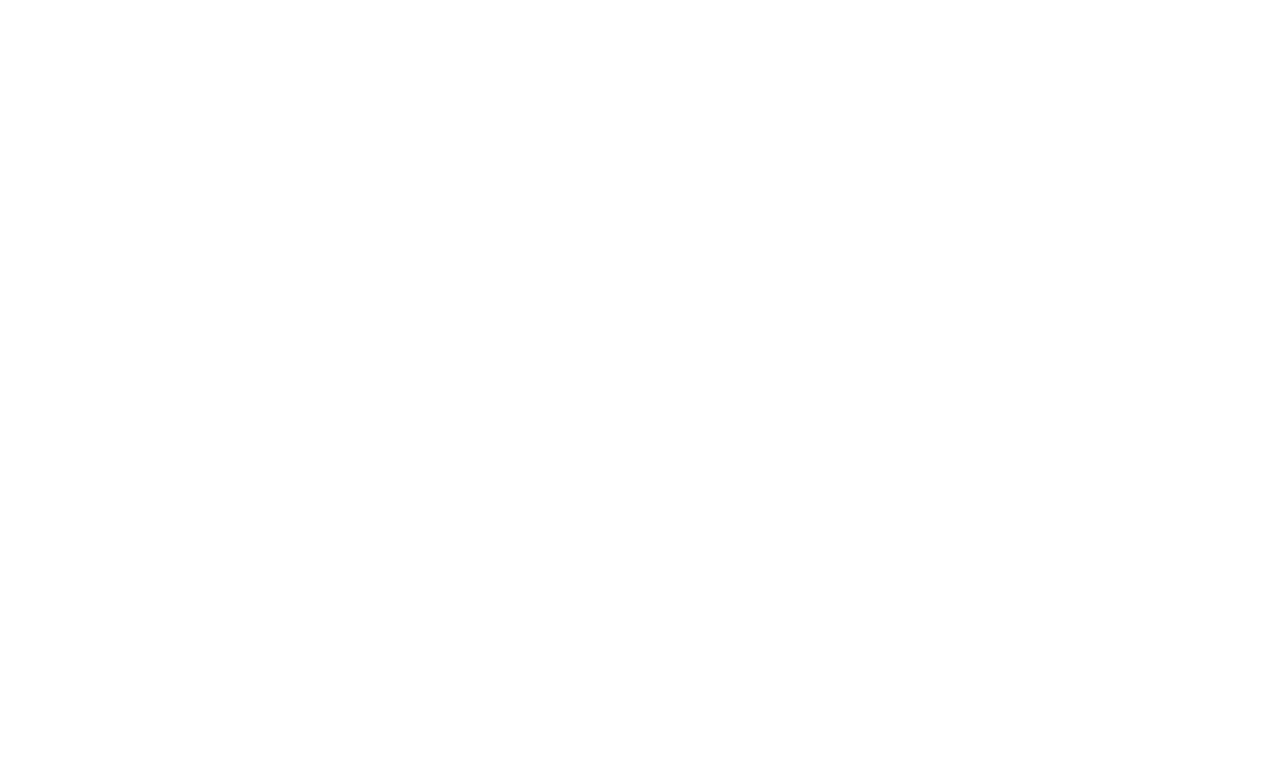
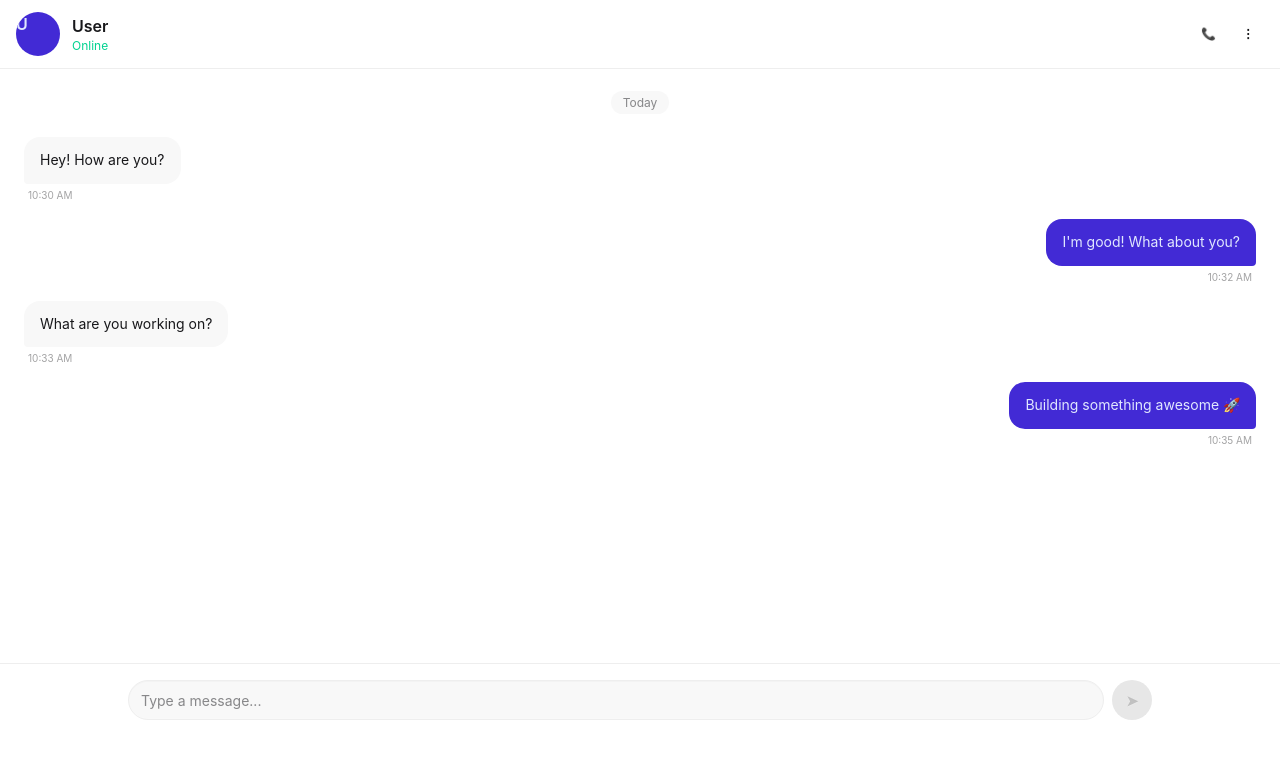
Before and after one commit to Aayush-Roy/codemates-ui, a React (Vite) app: page /chat/1 in a window 1280 px wide. Before the commit this address had no page. Shown: the top 758 px of the page. Built offline with nearby package versions, Linux system fonts and the light colour scheme.

Commit message:
chat ui init

```diff
--- a/src/App.jsx
+++ b/src/App.jsx
@@ -8,6 +8,7 @@ import Feed from "./components/Feed"
 import Connections from "./components/Connections"
 import Request from "./components/Request"
 import Premium from "./components/Premium"
+import Chat from "./components/chat/Chat"
 
 const App = () => {
   return (
@@ -22,7 +23,9 @@ const App = () => {
         <Route path="/connections" element={<Connections/>}/>
         <Route path="/requests" element={<Request/>}/>
          <Route path="/premium" element={<Premium/>}/>
+
       </Route>
+      <Route path="/chat/:targetUserId" element={<Chat/>}/>
     </Routes>
   </BrowserRouter>
   </Provider>
--- a/src/components/Connections.jsx
+++ b/src/components/Connections.jsx
@@ -4,10 +4,11 @@ import { useEffect } from "react";
 import { BASE_URL } from "../utils/constants";
 import { addConnection } from "../utils/connectionsSlice";
 import { useDispatch, useSelector } from "react-redux";
+import { Link, useNavigate } from "react-router-dom";
 
 const Connections = () => {
   const dispatch = useDispatch();
-
+  const navigate = useNavigate();
   const connections = useSelector(
     (store) => store.connection
   );
@@ -105,6 +106,11 @@ return (
                     {c.about}
                   </p>
                 )}
+                <Link to={`/chat/${c._id}`}>
+
+                <button className="cursor-pointer bg-blue-600 px-6 py-4">Chat</button>
+                </Link>
+
               </div>
             </div>
           ))}
--- /dev/null
+++ b/src/components/chat/Chat.jsx
@@ -0,0 +1,132 @@
+
+import React, { useState, useEffect, useRef } from "react";
+import { useParams } from "react-router-dom";
+
+const Chat = () => {
+  const { targetUserId } = useParams();
+  const [message, setMessage] = useState("");
+  const messagesEndRef = useRef(null);
+
+  const [messages, setMessages] = useState([
+    { id: 1, text: "Hey! How are you?", sender: "other", time: "10:30 AM" },
+    { id: 2, text: "I'm good! What about you?", sender: "me", time: "10:32 AM" },
+    { id: 3, text: "What are you working on?", sender: "other", time: "10:33 AM" },
+    { id: 4, text: "Building something awesome 🚀", sender: "me", time: "10:35 AM" },
+  ]);
+
+  useEffect(() => {
+    messagesEndRef.current?.scrollIntoView({ behavior: "smooth" });
+  }, [messages]);
+
+  const handleSend = (e) => {
+    e.preventDefault();
+
+    if (!message.trim()) return;
+
+    setMessages((prev) => [
+      ...prev,
+      {
+        id: Date.now(),
+        text: message.trim(),
+        sender: "me",
+        time: new Date().toLocaleTimeString([], {
+          hour: "2-digit",
+          minute: "2-digit",
+        }),
+      },
+    ]);
+
+    setMessage("");
+  };
+
+  return (
+    <div className="flex flex-col h-[calc(100dvh-64px)] min-h-0 w-full bg-base-100 overflow-hidden">
+
+      {/* Header */}
+      <div className="flex items-center justify-between px-4 py-3 border-b border-base-300 bg-base-100 shrink-0">
+        <div className="flex items-center gap-3">
+          <div className="avatar placeholder">
+            <div className="w-11 rounded-full bg-primary text-primary-content">
+              <span className="font-semibold">U</span>
+            </div>
+          </div>
+
+          <div>
+            <h2 className="font-semibold text-base-content">User</h2>
+            <p className="text-xs text-success">Online</p>
+          </div>
+        </div>
+
+        <div className="flex gap-2">
+          <button className="btn btn-ghost btn-circle btn-sm">📞</button>
+          <button className="btn btn-ghost btn-circle btn-sm">⋮</button>
+        </div>
+      </div>
+
+      {/* Messages Area */}
+      <div className="flex-1 min-h-0 overflow-y-auto px-3 py-5 sm:px-6">
+
+        <div className="text-center mb-6">
+          <span className="text-xs text-base-content/50 bg-base-200 px-3 py-1 rounded-full">
+            Today
+          </span>
+        </div>
+
+        {messages.map((msg) => (
+          <div
+            key={msg.id}
+            className={`flex w-full mb-4 ${
+              msg.sender === "me" ? "justify-end" : "justify-start"
+            }`}
+          >
+            <div
+              className={`flex flex-col max-w-[80%] sm:max-w-[65%] ${
+                msg.sender === "me" ? "items-end" : "items-start"
+              }`}
+            >
+              <div
+                className={`px-4 py-3 rounded-2xl text-sm leading-relaxed break-words ${
+                  msg.sender === "me"
+                    ? "bg-primary text-primary-content rounded-br-sm"
+                    : "bg-base-200 text-base-content rounded-bl-sm"
+                }`}
+              >
+                {msg.text}
+              </div>
+
+              <span className="text-[10px] text-base-content/40 mt-1 px-1">
+                {msg.time}
+              </span>
+            </div>
+          </div>
+        ))}
+
+        <div ref={messagesEndRef} />
+      </div>
+
+      {/* Message Input */}
+      <div className="shrink-0 p-3 sm:p-4 border-t border-base-300 bg-base-100">
+        <form onSubmit={handleSend} className="flex items-center gap-2 max-w-5xl mx-auto">
+          <input
+            type="text"
+            placeholder="Type a message..."
+            value={message}
+            onChange={(e) => setMessage(e.target.value)}
+            className="input input-bordered bg-base-200 border-base-300 focus:outline-none focus:border-primary flex-1 min-w-0 rounded-full"
+          />
+
+          <button
+            type="submit"
+            disabled={!message.trim()}
+            className="btn btn-primary btn-circle shrink-0"
+          >
+            ➤
+          </button>
+        </form>
+      </div>
+
+    </div>
+  );
+};
+
+export default Chat;
```
